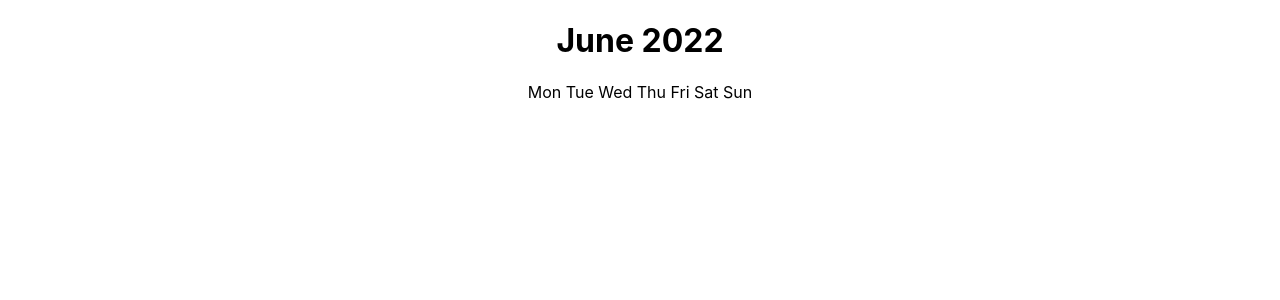
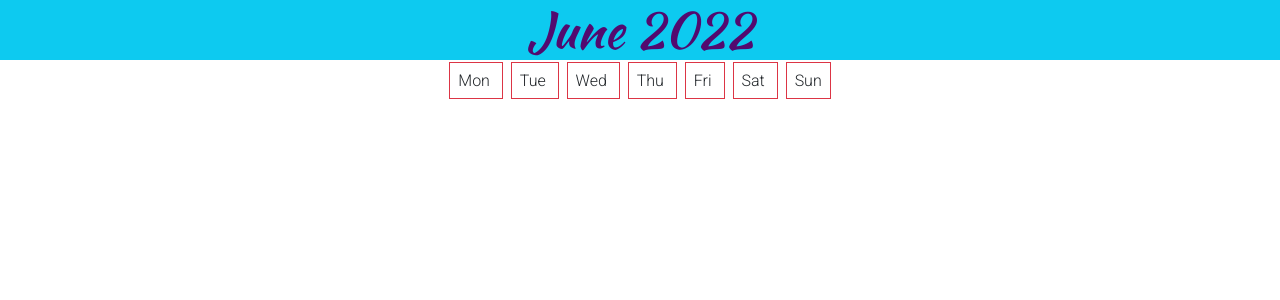
Before and after one commit to jovanako/react-calendar, a React (Create React App) app: page / in a window 1280 px wide. Shown: the top 300 px of the page. Built offline with nearby package versions, Linux system fonts and the light colour scheme.

Commit message:
add bootstrap style

```diff
--- a/package.json
+++ b/package.json
@@ -6,6 +6,7 @@
     "@testing-library/jest-dom": "^5.16.4",
     "@testing-library/react": "^13.3.0",
     "@testing-library/user-event": "^13.5.0",
+    "bootstrap": "^5.1.3",
     "react": "^18.1.0",
     "react-dom": "^18.1.0",
     "react-scripts": "5.0.1",
--- a/public/index.html
+++ b/public/index.html
@@ -22,6 +22,8 @@
       work correctly both with client-side routing and a non-root public URL.
       Learn how to configure a non-root public URL by running `npm run build`.
     -->
+  <link href="https://fonts.googleapis.com/css2?family=Kaushan+Script&display=swap" rel="stylesheet">
+  <link href="https://fonts.googleapis.com/css2?family=Roboto:wght@300&display=swap" rel="stylesheet">
   <title>My Calendar</title>
 </head>
 
--- a/src/App.css
+++ b/src/App.css
@@ -1,3 +1,17 @@
 .App {
   text-align: center;
 }
+
+:root {
+  --cell-border-color: #E4DAEE;
+  --cell-bg-color: #FFFFFF;
+  --text-color: #520A6F;
+  --main-font: 'Roboto', sans-serif;
+  --cursive-font: 'Kaushan Script', cursive;
+}
+
+h1 {
+  color: var(--text-color);
+  font-family: var(--cursive-font);
+  font-size: 50px;
+}
--- a/src/App.js
+++ b/src/App.js
@@ -1,3 +1,4 @@
+import 'bootstrap/dist/css/bootstrap.css'
 import './App.css';
 import Weekday from './components/Weekday';
 
@@ -15,7 +16,7 @@ function App() {
 
   return (
     <div className="App">
-      <h1>June 2022</h1>
+      <h1 className='bg-info'>June 2022</h1>
       <div>
         {weekdays.map((weekday, index) => {
           return <Weekday day={weekday} key={index} />
--- /dev/null
+++ b/src/components/Weekday.css
@@ -0,0 +1,3 @@
+.Weekday {
+  font-family: 'Roboto', sans-serif;
+}
--- a/src/components/Weekday.js
+++ b/src/components/Weekday.js
@@ -1,5 +1,7 @@
+import './Weekday.css'
+
 const Weekday = (props) => {
-  return <span className="Weekday"> {props.day} </span>
+  return <span className="Weekday border border-danger p-2 m-1"> {props.day} </span>
 }
 
 export default Weekday
```
Also changed, not shown: src/components/Header.js (added, +16 -0 lines), src/components/Header.css (added), 1 other file (tests, documents, lock files or other folders).
